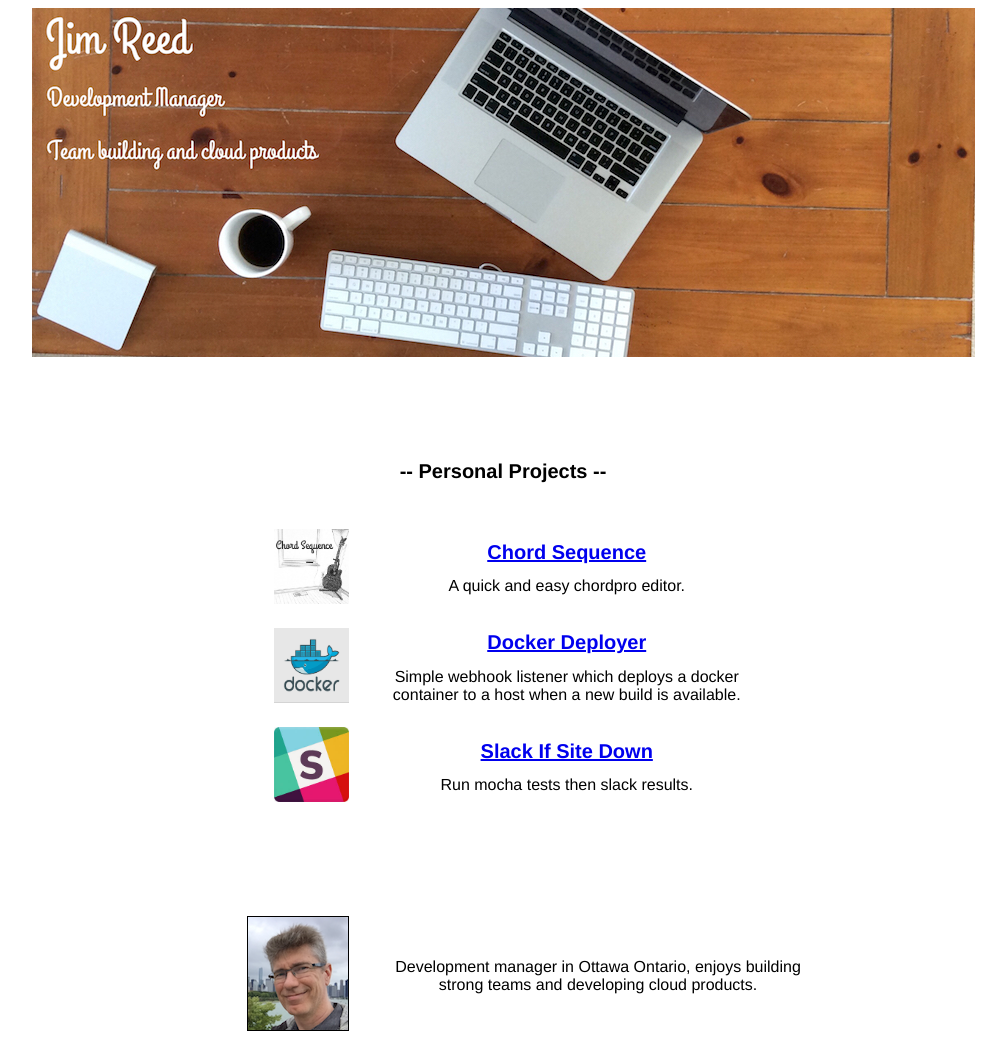
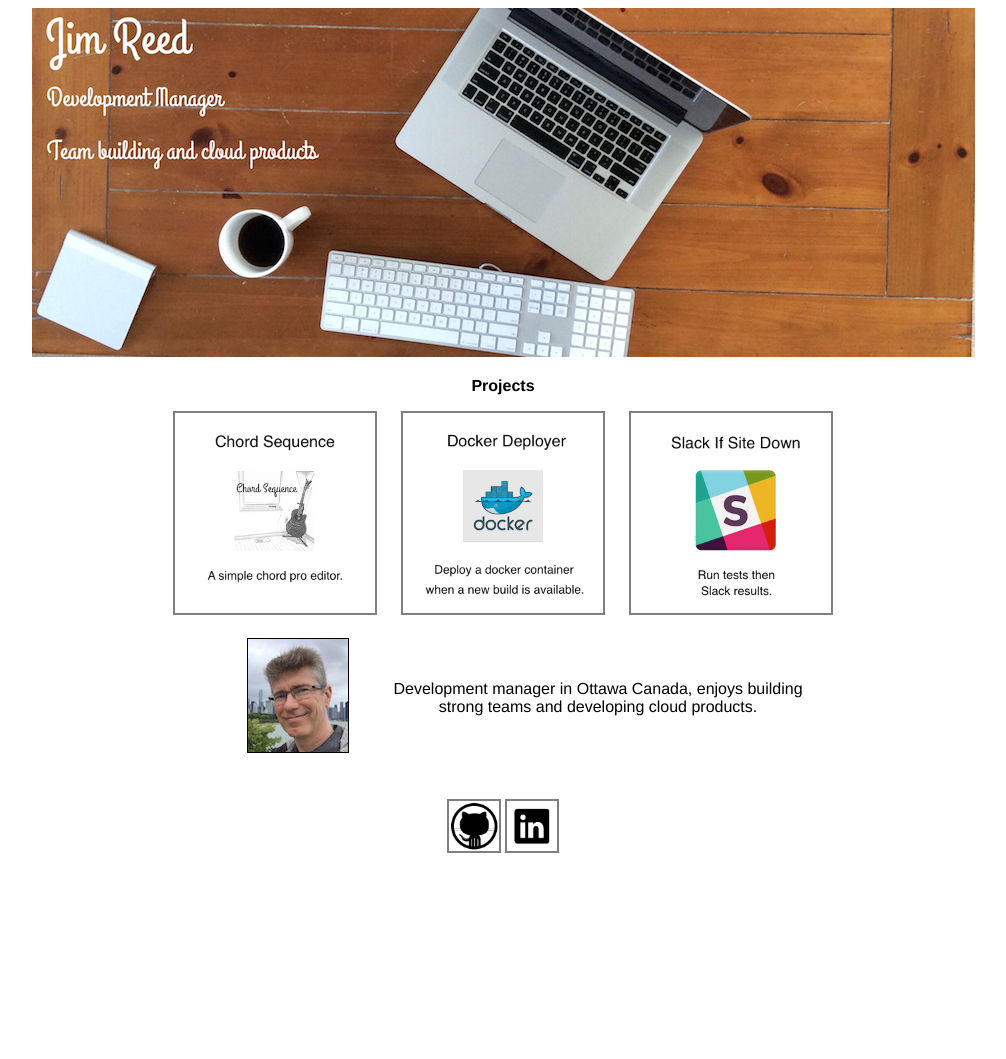
Before and after one commit to jimareed/jimareed, a plain HTML site: page index.html in a window 1280 px wide. Shown: the top 1059 px of the page, without its empty margins (137-1143 px from the left). After the commit the page ends 892 px from the top, so only its background shows below. Drawn offline with Linux system fonts and the light colour scheme.

Commit message:
update project list
update project list

```diff
--- a/index.html
+++ b/index.html
@@ -3,10 +3,11 @@
 <head>
         <meta charset="utf-8" />
         <title>Jim Reed</title>
-        <meta name="HandheldFriendly" content="True" />
-        <meta name="MobileOptimized" content="320" />
-        <meta name="viewport" content="width=device-width, target-densitydpi=160dpi, initial-scale=1" />
         <style>
+        header {
+          border-width: 0px;
+          background-color: white;
+        }
         body {
                 font-family: Helvetica, Arial, sans-serif;
                 background-color: white;
@@ -14,84 +15,52 @@
         h1 {
                 font-size: 20px;
         }
-        div {
-                width: 100%;
+        section {
+                border-style: solid;
+                border-width: 2px;
+                border-color: white;
         }
         a img {
-                border:none;
+          border-style: solid;
+          border-width: 2px;
+          border-color: grey;
+          width: 20;
+          height: 20;
         }
 
         </style>
 </head>
 <body>
-  <section align="center">
+  <header align="center">
     <img src="images/jimareed-title.jpeg" alt="Jim Reed" />
-  </section>
-
+  </header>
+  <p/>
+  <p align="center"><b>Projects</b></p>
+  <div align="center">
+  <a href="http://www.chordsequence.com"><img src="images/chordsequence-project.png" hspace="10" width="200" height="200" alt="Jim Reed" /></a>
+  <a href="https://github.com/jimareed/docker-deployer"><img src="images/dockerdeployer-project.png" hspace="10" width="200" height="200" alt="Jim Reed" /></a>
+  <a href="https://github.com/jimareed/slack-if-site-down"><img src="images/slackifsitedown-project.png" hspace="10" width="200" height="200" alt="Jim Reed" /></a>
+  </div>
+  <p/><p/>
+<p/>
+<p/>
 <div>
-<table width="100%">
-<tr><td><p/></td></tr>
-<tr><td><p/></td></tr>
-<tr><td><p/></td></tr>
-<tr><td><p/></td></tr>
-                <tr width="100%">
-                        <td align="center">
-                                <p><h1><b>-- Personal Projects --</b></h1></p>
-                        </td>
-                </tr>
-</table>
-<table width="100%">
-<tr><td><p/></td></tr>
-                <tr width="100%">
-                        <td align="right" width="38%">
-                                <a href="http://www.chordsequence.com"><img src="images/chordsequence-square.jpeg" border="1"  height="75" width="75" alt="" /></a>
-                        </td>
-                        <td widht="2%"></td>
-                        <td width="30%" align="center">
-                                <p align="center"><h1><a href="http://www.chordsequence.com" >Chord Sequence</a></h1>A quick and easy chordpro editor.</p>
-                        </td>
-                        <td width="30%"/>
-                </tr>
-                <tr width="100%">
-                        <td align="right">
-                                <a href="https://github.com/jimareed/docker-deployer"><img src="images/docker.png" border="1"  height="75" width="75" alt="" /></a>
-                        </td>
-                        <td></td>
-                        <td align="center">
-                                <p align="center"><h1><a href="https://github.com/jimareed/docker-deployer">Docker Deployer</a></h1>Simple webhook listener which deploys a docker container to a host when a new build is available.</p>
-                        </td>
-                </tr>
-                <tr width="100%">
-                        <td align="right">
-                                <a href="https://github.com/jimareed/slack-if-site-down"><img src="images/slack.jpeg" border="1"  height="75" width="75" alt="" /></a>
-                        </td>
-                        <td></td>
-                        <td align="center">
-                                <p align="center"><h1><a href="https://github.com/jimareed/slack-if-site-down">Slack If Site Down</a></h1>Run mocha tests then slack results.</p>
-                        </td>
-                </tr>
-
-<tr><td><p/></td></tr>
-<tr><td><p/></td></tr>
-<tr><td><p/></td></tr>
-<tr><td><p/></td></tr>
-<tr><td><p/></td></tr>
-</table>
   <table width="100%">
     <tr width="100%"><td width="38%" align="right">
                     <img src="images/profile.png" border="1"   alt="" /></a>
-                                </td><td width="2%"/><td width="35%"><p align="center">Development manager in Ottawa Ontario, enjoys building strong teams and developing cloud products.</p>
+                  </td><td width="2%"/><td width="35%"><p align="center">Development manager in Ottawa Canada, enjoys building strong teams and developing cloud products.</p>
     </td><td width="25%"/></tr>
   <tr><td><p/></td></tr>
   </table>
+
   <table width="100%">
     <tr>
       <td align="center">
         <p><a href="https://github.com/jimareed"><img src="images/github-icon.jpeg" height="50" width="50"/></a> <a href="https://www.linkedin.com/in/jimareed"><img src="images/linkedin-icon.jpeg" height="50" width="50"/></a></p>
       </td>
     </tr>
-
   </table>
+  <p/><p/>
 </div>
 </body>
 </html>
```
Also changed, not shown: images/chordsequence-project.png (added), images/chordsequence-square.jpeg (deleted), images/docker.png (deleted), images/dockerdeployer-project.png (added), images/jimareed-main-long.jpeg (deleted), images/profile-old.jpeg (deleted), images/slack.jpeg (deleted), images/slackifsitedown-project.png (added), 3 other files. Lines whose indentation alone changed are shown as unchanged.
